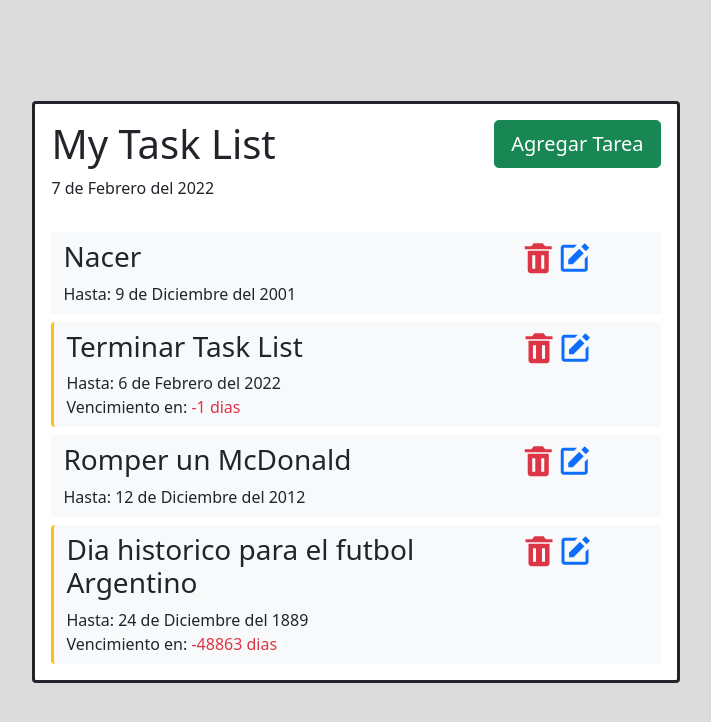
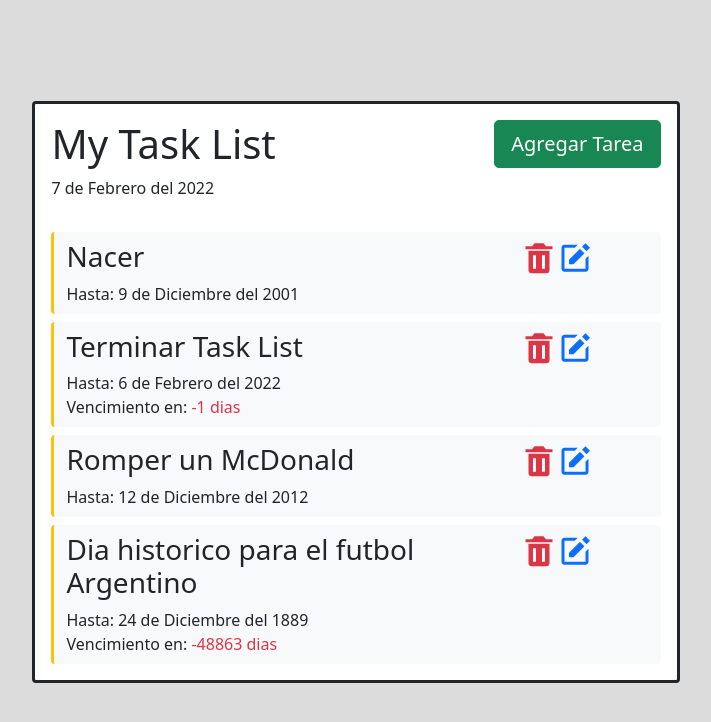
Before and after one commit to eghar2001/ArgentinaPrograma-TaskList-Angular, an Angular app: page / in a window 1280 px wide. Shown: the top 722 px of the page, without its empty margins (284-995 px from the left). Built offline with nearby package versions, Linux system fonts and the light colour scheme.

Commit message:
Manejamos las animaciones del formulario

```diff
--- a/src/app/app.component.html
+++ b/src/app/app.component.html
@@ -1,6 +1,6 @@
 
   <div class="container p-3  mb-3 border border-3 border-dark rounded" id="contenedor">
     <app-header [formActivado]="formActivado" (botonFormulario)="estadoFormulario($event)"></app-header>
-    <app-manejo-tareas *ngIf="formActivado" (cierraForm)="cerrarAddTask()" [editar]="editar" [index]="index" id="manejoTareas"></app-manejo-tareas>
-    <app-lista-tareas (activaFormulario)="editarTarea($event)"></app-lista-tareas>
+    <app-manejo-tareas *ngIf="formActivado" (cierraForm)="cerrarAddTask()" [editar]="editar" [index]="index" [animForm]="animForm" id="manejoTareas"></app-manejo-tareas>
+    <app-lista-tareas (activaFormulario)="editarTarea($event)" [animForm]="animForm"></app-lista-tareas>
   </div>
--- a/src/app/app.component.ts
+++ b/src/app/app.component.ts
@@ -1,22 +1,26 @@
 import { Component } from '@angular/core';
-
+import { trigger,style,transition,animate,state } from '@angular/animations';
 import { Fecha } from './modelos/app.fecha.model';
 import { Tarea } from './modelos/app.tarea.model';
 import { TareasService } from './servicios/tareas/tareas.service';
+
 @Component({
   selector: 'app-root',
   templateUrl: './app.component.html',
-  styleUrls: ['./app.component.css']
+  styleUrls: ['./app.component.css'],
+
 })
 export class AppComponent {
   tareas:Tarea[];
   editar:boolean;
   formActivado:boolean;
   index:number;
+  animForm:boolean;
 
   constructor(private misTareas:TareasService){
     this.tareas=this.misTareas.getTareas();
     this.formActivado=false;
+    this.animForm=false;
     this.editar=false;
     this.index=0;
   }
@@ -24,19 +28,29 @@ export class AppComponent {
     this.formActivado=false;
   }
   estadoFormulario(estado:boolean){
+    if (!estado){
+      this.animForm=false;
+      setTimeout(()=>{this.formActivado=false},520)
+    }
+    else{
 
-    this.formActivado=estado;
-    if(estado){
+      this.formActivado=true;
+      this.animForm=true;
       this.editar=false;
     }
+
+
+
   }
   mostrarAddTask(){
     this.formActivado=true;
+    this.animForm = true;
+
 
   }
   cerrarAddTask(){
-
-    this.formActivado=false
+    this.animForm=false
+    setTimeout(()=>{this.formActivado=false},520)
   }
   eliminaTarea(index:number){
     this.misTareas.eliminaTarea(index)
@@ -45,6 +59,7 @@ export class AppComponent {
     this.index = index;
     this.editar=true;
     this.formActivado=true;
+    this.animForm=true;
 
   }
 
--- a/src/app/app.module.ts
+++ b/src/app/app.module.ts
@@ -1,7 +1,6 @@
 import { NgModule } from '@angular/core';
 import { BrowserModule } from '@angular/platform-browser';
-
-
+import { BrowserAnimationsModule} from '@angular/platform-browser/animations'
 import { AppComponent } from './app.component';
 
 import { TareasService } from './servicios/tareas/tareas.service';
@@ -28,7 +27,7 @@ import { ListaTareasComponent } from './components/lista-tareas/lista-tareas.com
   ],
   imports: [
     BrowserModule,
-
+    BrowserAnimationsModule,
     FormsModule,
     ReactiveFormsModule,
 
--- a/src/app/components/lista-tareas/lista-tareas.component.html
+++ b/src/app/components/lista-tareas/lista-tareas.component.html
@@ -1,4 +1,4 @@
-<main class="mt-3">
+<main  class="mt-3">
     <app-tarea *ngFor="let tarea of tareas; let i=index" [unaTarea]="tarea" [index]="i" (clickEditar)="editarTarea($event)" [index]="i"></app-tarea>
 
 </main>
--- a/src/app/components/manejo-tareas/manejo-tareas.component.html
+++ b/src/app/components/manejo-tareas/manejo-tareas.component.html
@@ -1,4 +1,4 @@
-<form [formGroup]="manejarTareas" class="container border border-3 rounded p-3">
+<form [@openClose]="animForm?'open':'closed'" [formGroup]="manejarTareas" class="container border border-3 rounded p-3">
     <div>
         <label for="tituloTarea" class="form-label">Titulo de la tarea:</label>
         <input type="text" class="form-control" id="tituloTarea" formControlName="titulo">
--- a/src/app/components/manejo-tareas/manejo-tareas.component.ts
+++ b/src/app/components/manejo-tareas/manejo-tareas.component.ts
@@ -3,18 +3,42 @@ import { Component, EventEmitter, Input, OnInit, Output } from '@angular/core';
 import { FormBuilder, FormControl, FormGroup,Validators } from '@angular/forms';
 import { Fecha } from 'src/app/modelos/app.fecha.model';
 import { Tarea } from 'src/app/modelos/app.tarea.model';
+import { trigger,style,transition,animate,state } from '@angular/animations';
+import { TareasService } from 'src/app/servicios/tareas/tareas.service';
 
-import { TareasService } from 'src/app/servicios/tareas/tareas.service';
 
 
 @Component({
   selector: 'app-manejo-tareas',
   templateUrl: './manejo-tareas.component.html',
-  styleUrls: ['./manejo-tareas.component.css']
+  styleUrls: ['./manejo-tareas.component.css'],
+  animations:[
+    trigger('openClose',[
+      state('*',style({
+
+        transform:'translateX(-100%)',
+
+
+      })),
+      state('open',style({
+      display:'block',
+        transform:'translateX(0)'
+
+
+      })),
+      transition('* => open',[
+        animate('0.5s ease-in')
+      ]),
+      transition('open => *',[
+        animate('0.5s ease-out')
+      ])
+    ])
+  ]
 })
 export class ManejoTareasComponent implements OnInit {
   @Input() editar:boolean;
   @Input() index:number;
+  @Input() animForm:boolean;
   @Output() cierraForm = new EventEmitter();
   manejarTareas:FormGroup;
   diasMaximos:number=31;
--- a/src/app/components/tarea/tarea.component.css
+++ b/src/app/components/tarea/tarea.component.css
@@ -0,0 +1,12 @@
+.prioridad{
+    width:100%;
+    height:100%;
+    background-color: red;
+    z-index:20000;
+}
+.no-visible{
+    visibility:hidden;
+}
+.relativo{
+    position:relative;
+}
--- a/src/app/components/tarea/tarea.component.html
+++ b/src/app/components/tarea/tarea.component.html
@@ -1,13 +1,15 @@
-<div class="container bg-light py-2 d-flex flex-column justify-content-center mt-2" [ngClass]="{' border border-3 border-top-0 border-end-0 border-bottom-0 rounded border-warning ':unaTarea.getReminder()}">
+<div class="container relativo py-2 d-flex flex-column justify-content-center mt-2 border border-3 border-top-0 border-end-0 border-bottom-0 rounded border-warning bg-light">
+
     <div class="row justify-content-around ">
-        <div class="col-9 justify-content-start">
+
+        <div   class="col-9 justify-content-start">
             <h3 class="d-inline-block">{{unaTarea.getTitulo()}}</h3>
         </div>
-        <div class="col-3">
-        <i class="bx bxs-trash bx-md bx-tada-hover text-danger" (click)="eliminaTarea()"></i>
+        <div  class="col-3">
+        <i  class="bx bxs-trash bx-md bx-tada-hover text-danger" (click)="eliminaTarea()"></i>
         <i class="bx bxs-edit bx-md bx-tada-hover text-primary" (click)="cargaEditar()"></i>
         </div>
     </div>
-    <p class="mb-0">Hasta: {{unaTarea.getFechaLimite().getFullDateString()}}</p>
-    <p *ngIf="unaTarea.getReminder()" class="m-0 p-0">Vencimiento en: <span class="text-danger">{{unaTarea.getFechaLimite().diasDiferencia()}} dias</span></p>
+    <p class="mb-0" >Hasta: {{unaTarea.getFechaLimite().getFullDateString()}}</p>
+    <p  *ngIf="unaTarea.getReminder()" class="m-0 p-0">Vencimiento en: <span class="text-danger">{{unaTarea.getFechaLimite().diasDiferencia()}} dias</span></p>
 </div>
--- a/src/app/components/tarea/tarea.component.ts
+++ b/src/app/components/tarea/tarea.component.ts
@@ -1,6 +1,6 @@
 
 import { Component, Input, OnInit, Output } from '@angular/core';
-
+import { trigger,style,transition,animate,state } from '@angular/animations';
 
 import { Tarea } from 'src/app/modelos/app.tarea.model';
 import { EventEmitter } from '@angular/core';
@@ -15,6 +15,7 @@ export class TareaComponent implements OnInit {
   @Input() unaTarea:Tarea;
   @Input() index:number;
   @Output() clickEditar= new EventEmitter<number>();
+
   constructor(private misTareas:TareasService) { }
   cargaEditar(){
     this.clickEditar.emit(this.index);
```
Also changed, not shown: src/app/components/lista-tareas/lista-tareas.component.ts (+4 -3 lines).
